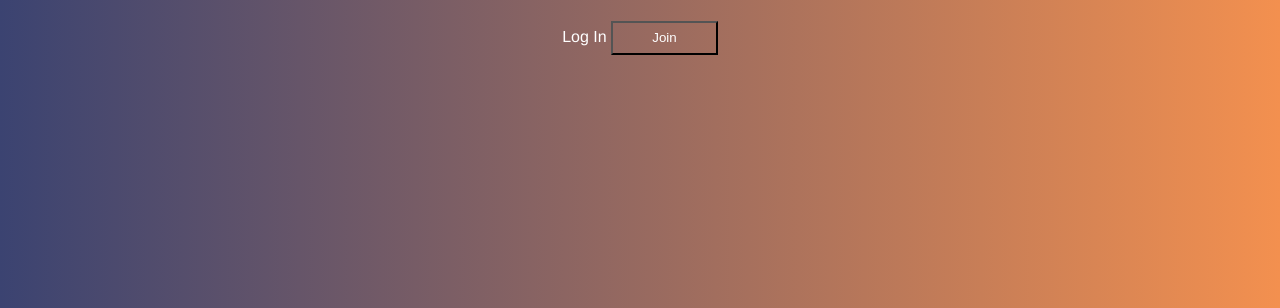
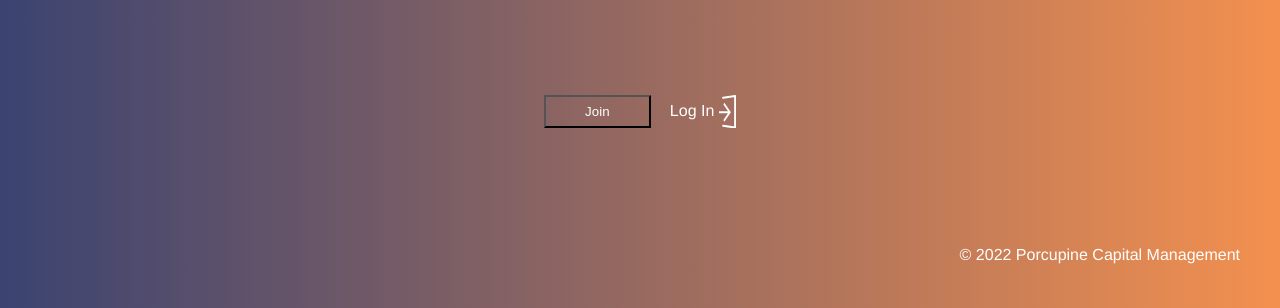
Before and after one commit to rflc/porcupine, a plain HTML site: page index.html in a window 1280 px wide. Shown: the part 492-800 px from the top of the page. Drawn offline with Linux system fonts and the light colour scheme.

Commit message:
Layout update

```diff
--- a/index.html
+++ b/index.html
@@ -10,14 +10,13 @@
     <script type="text/javascript" src="sftwrsolutions.com/res/animate.js"></script>
     -->
 
-    <link rel="apple-touch-icon" sizes="180x180" href="/apple-touch-icon.png">
-    <link rel="icon" type="image/png" sizes="32x32" href="/res/assets/favicon/favicon-32x32.png">
+    <link rel="apple-touch-icon" sizes="180x180" href="res/assets/favicon/apple-touch-icon.png">
+    <link rel="icon" type="image/png" sizes="32x32" href="res/assets/favicon/favicon-32x32.png">
     <link rel="icon" type="image/png" sizes="16x16" href="res/assets/favicon/favicon-16x16.png">
-    <link rel="manifest" href="/site.webmanifest">
+    <link rel="manifest" href="res/assets/favicon/site.webmanifest">
     <link rel="mask-icon" href="/safari-pinned-tab.svg" color="#5bbad5">
     <meta name="msapplication-TileColor" content="#da532c">
     <meta name="theme-color" content="#ffffff">
-
 
     <meta name="viewport" content="width=device-width, initiaL-scale=1">
     <!-- <meta name="apple-mobile-web-app-capable" content="yes"> -->
@@ -31,9 +30,14 @@
       Porcupine Capital Management
     </h2>
 </div>
+<div class="access">
 <div class="login">
   <a>Log In</a>
+<svg xmlns="http://www.w3.org/2000/svg" viewBox="0 0 67.46 131.96"><path d="M40.31,72.45,1.19,71.9C.81,71.9.5,70.25.5,68.22s.31-3.68.69-3.68l39.12-.27c.47,0,.85,1.83.85,4.09S40.78,72.46,40.31,72.45Z" transform="translate(-0.5 -0.5)" fill="#fff"/><polygon points="21.07 104.78 17.36 97.85 37.81 67.84 17.36 37.63 21.07 30.74 46.73 67.89 21.07 104.78" fill="#fff"/><polyline points="16.38 10.82 63.46 4 63.46 127.96 16.38 121.09" fill="none" stroke="#fff" stroke-linecap="round" stroke-linejoin="round" stroke-width="8"/></svg>
+</div>
+<div class="join">
   <button>Join</button>
+</div>
   <form>
     <input class="textbox" type="text" placeholder="email"/>
     <input type="password" placeholder="password"/>
@@ -41,5 +45,6 @@
   </form>
 </div>
 <footer>
+  <p>© 2022 Porcupine Capital Management</p>
 </footer>
 </body>
--- a/res/landing.css
+++ b/res/landing.css
@@ -13,6 +13,8 @@ body {
 }
 
 .container {
+  height: 100vh;
+
   display: grid;
   grid-template-columns: minmax(0,1fr) minmax(0, 1200px) minmax(0, 1fr);
   grid-template-rows: 1fr 60vh 1fr 1fr;
@@ -21,6 +23,10 @@ body {
   " ... lgo ... "
   " ... lgn ... "
   " ... ftr ... ";
+}
+
+header {
+  grid-area: hdr;
 }
 
 .hero {
@@ -47,14 +53,35 @@ body {
   justify-self: center;
 }
 
-.login {
+.access {
   grid-area: lgn;
   align-self: start;
   justify-self: center;
+
+  display: grid;
+  grid-template-columns: 1fr 1fr;
+  grid-template-columns: auto;
+  grid-gap: 1.2em;
+  grid-template-areas:
+  " l r ";
 }
 
-header {
-  grid-area: hdr;
+.login {
+  grid-area: r;
+}
+
+.login a {
+  vertical-align: top;
+  line-height: 2em;
+}
+
+.login svg {
+  grid-area: b;
+  height: 2.1em;
+}
+
+.join {
+  grid-area: l;
 }
 
 form * {
@@ -66,7 +93,7 @@ form * {
 }
 
 input {
-
+  display: none;
 }
 
 button {
@@ -75,3 +102,14 @@ button {
   height: 2.5em;
   width: 8em;
 }
+
+footer {
+  grid-area: ftr;
+  height: 100%;
+  width: 100%;
+  align-self: end;
+  justify-self: end;
+
+  display: grid;
+  place-items: center end;
+}
```
Also changed, not shown: res/assets/favicon/browserconfig.xml (added, +9 -0 lines), res/assets/favicon/android-chrome-192x192.png (added), res/assets/favicon/apple-touch-icon.png (added), res/assets/favicon/favicon-16x16.png (added), res/assets/favicon/favicon-32x32.png (added), res/assets/favicon/favicon.ico (added), res/assets/favicon/mstile-150x150.png (added), res/assets/favicon/safari-pinned-tab.svg (added), res/assets/favicon/site.webmanifest (added), 1 other file. Lines whose indentation alone changed are shown as unchanged.
